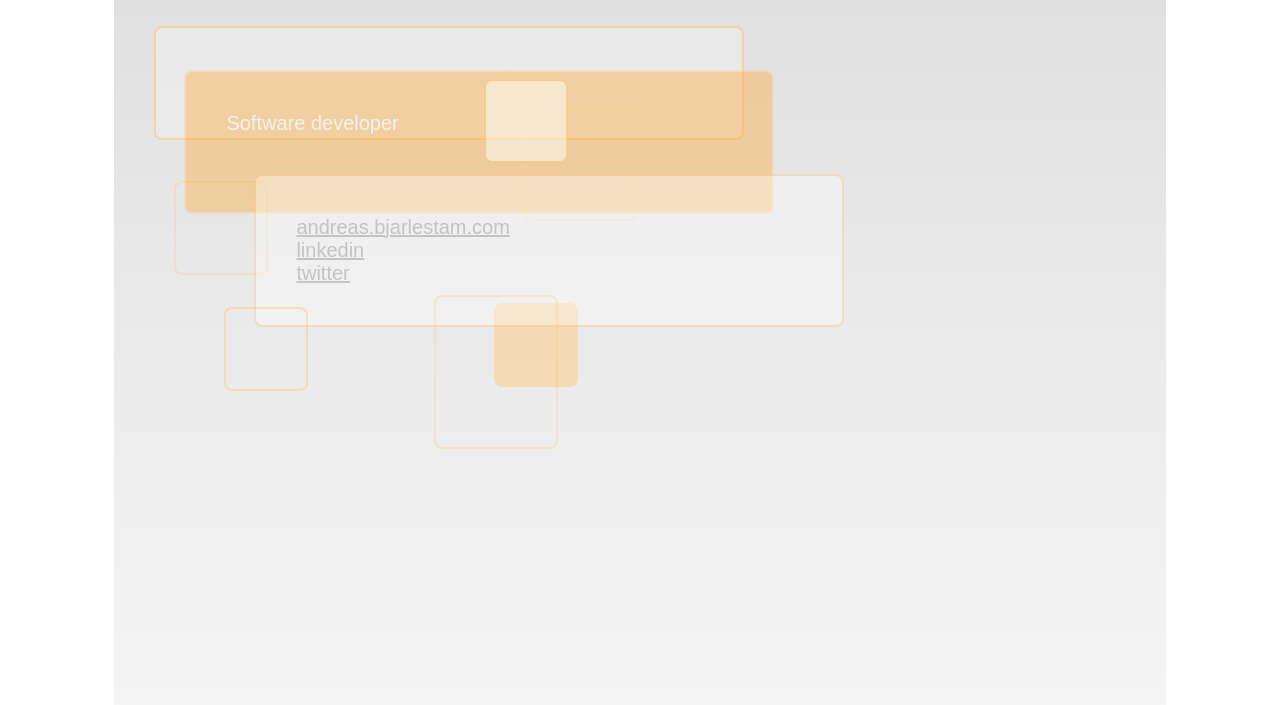
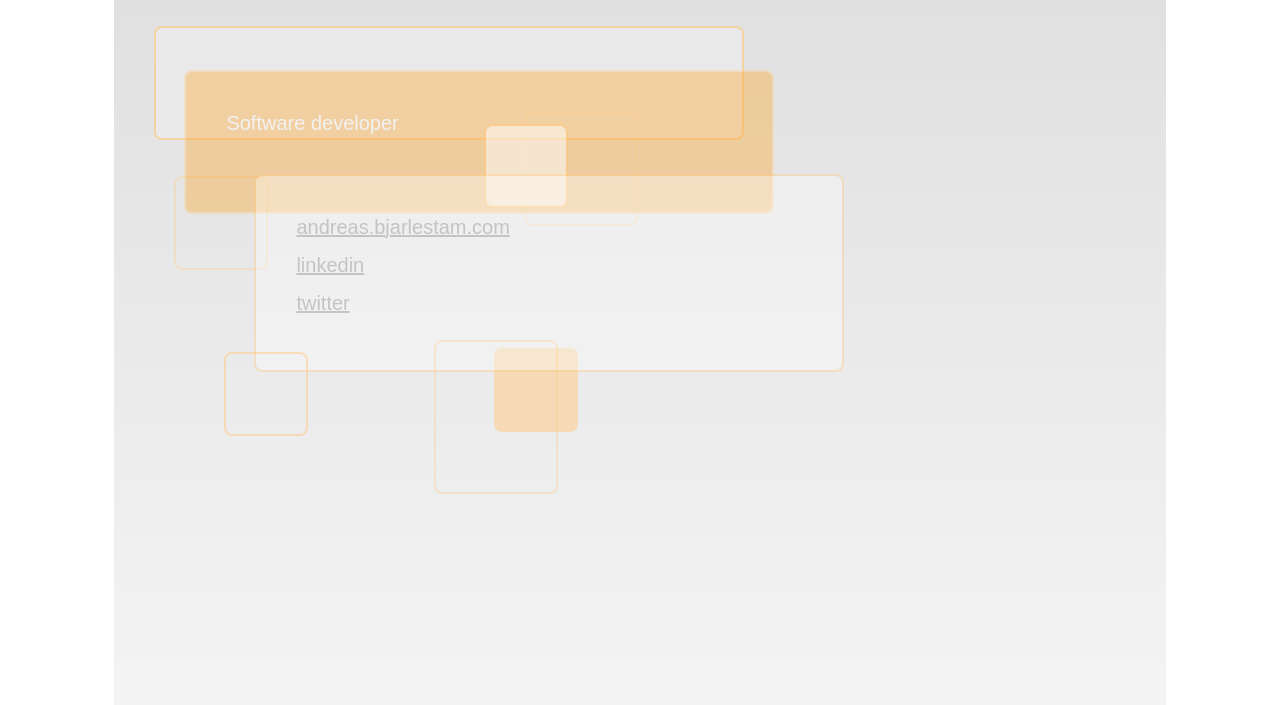
Before and after one commit to bjarlestam/bjarlestam.github.com, a plain HTML site: page index.html in a window 1280 px wide. Shown: the part 121-826 px from the top of the page. Drawn offline with nearby package versions, Linux system fonts and the light colour scheme.

Commit message:
added margin to links

```diff
--- a/index.html
+++ b/index.html
@@ -53,7 +53,7 @@
       z-index: 120;
       width: 30px;
       height: 30px;
-      top: -310px;
+      top: -350px;
       left: 390px;
     }
 
@@ -61,7 +61,7 @@
       z-index: 70;
       width: 10px;
       height: 10px;
-      top: -350px;
+      top: -400px;
       left: 40px;
       opacity: 0;
     }
@@ -120,6 +120,7 @@
     }
 
     #links a {
+      margin-bottom: 15px;
       display: block;
       color: #888;
     }
```
